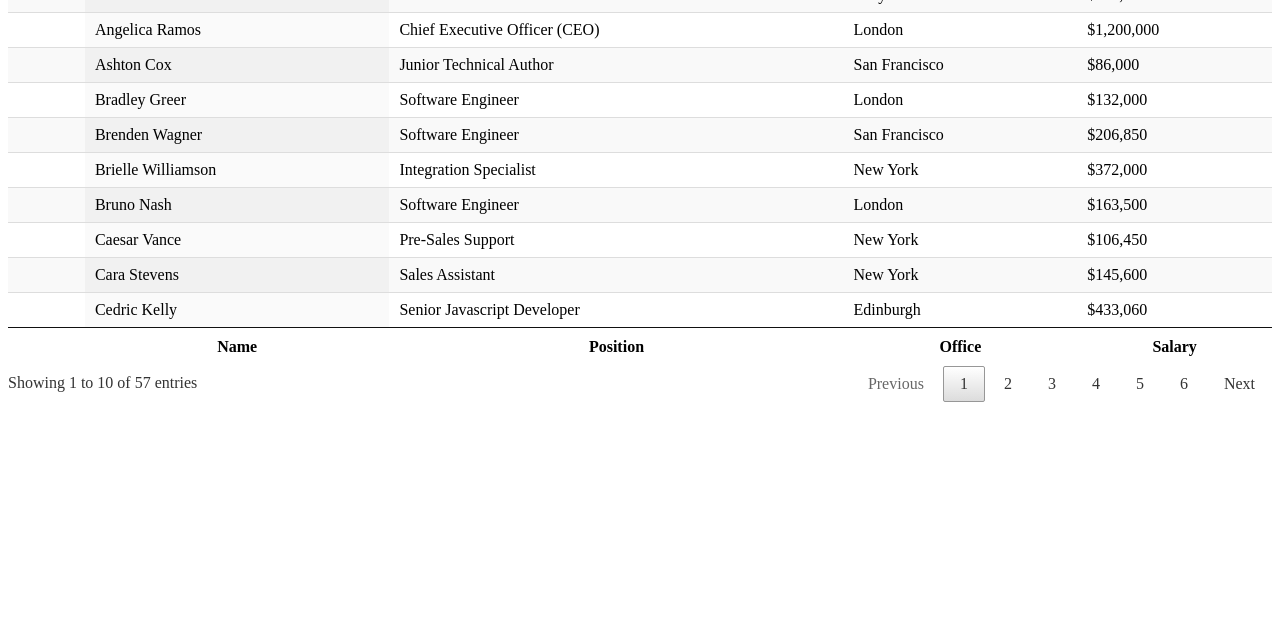
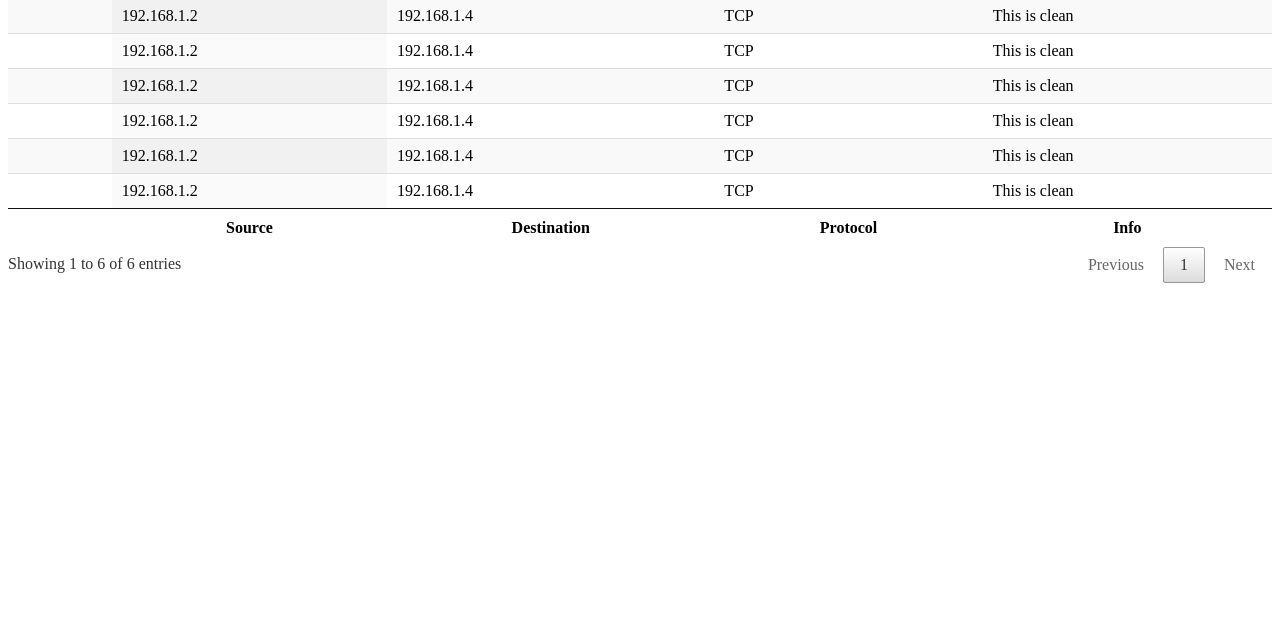
Before and after one commit to bishalbaaniya123/major_project_web, a Django app: page / in a window 1280 px wide. Shown: the part 90-732 px from the top of the page. Run offline with Django 3.2, Linux system fonts and the light colour scheme.

Commit message:
minor changes

```diff
--- a/home/templates/home.html
+++ b/home/templates/home.html
@@ -6,28 +6,30 @@
     <meta name="viewport"
           content="width=device-width, user-scalable=no, initial-scale=1.0, maximum-scale=1.0, minimum-scale=1.0">
     <meta http-equiv="X-UA-Compatible" content="ie=edge">
-    <link rel="stylesheet" type="text/css" href = "{% static 'css/style.css' %}" />
-    <link rel="stylesheet" type="text/css" href = "{% static 'css/jquery.dataTables.min.css' %}" />
+    <link rel="stylesheet" type="text/css" href="{% static 'css/style.css' %}"/>
+    <link rel="stylesheet" type="text/css" href="{% static 'css/jquery.dataTables.min.css' %}"/>
     <title>Document</title>
 </head>
 <body>
+<button onclick="alert('hello world');">Start</button>
+<button onclick="alert('hello world');">Stop</button>
 <table id="example" class="display" style="width:100%">
     <thead>
     <tr>
         <th></th>
-                <th>Name</th>
-                <th>Position</th>
-                <th>Office</th>
-                <th>Salary</th>
+        <th>Source</th>
+        <th>Destination</th>
+        <th>Protocol</th>
+        <th>Info</th>
     </tr>
     </thead>
     <tfoot>
     <tr>
         <th></th>
-                <th>Name</th>
-                <th>Position</th>
-                <th>Office</th>
-                <th>Salary</th>
+        <th>Source</th>
+        <th>Destination</th>
+        <th>Protocol</th>
+        <th>Info</th>
     </tr>
     </tfoot>
 </table>
@@ -36,58 +38,71 @@
 <script src="{% static 'js/jquery.dataTables.min.js' %}"></script>
 <script type="text/javascript">
     /* Formatting function for row details - modify as you need */
-function format ( d ) {
+    function format(d) {
         // `d` is the original data object for the row
-    return '<table cellpadding="5" cellspacing="0" border="0" style="padding-left:50px;">'+
-        '<tr>'+
-            '<td>Full name:</td>'+
-            '<td>'+d.name+'</td>'+
-        '</tr>'+
-        '<tr>'+
-            '<td>Extension number:</td>'+
-            '<td>'+d.extn+'</td>'+
-        '</tr>'+
-        '<tr>'+
-            '<td>Extra info:</td>'+
-            '<td>And any further details here (images etc)...</td>'+
-        '</tr>'+
+        return '<table cellpadding="5" cellspacing="0" border="0" style="padding-left:50px;">' +
+            '<tr>' +
+            '<td>Info:</td>' +
+            '<td>' + d.info + '</td>' +
+            '</tr>' +
+            '<tr>' +
+            '<td>Info 2:</td>' +
+            '<td>' + d.info2 + '</td>' +
+            '</tr>' +
+            '<tr>' +
+            '<td>Info 3:</td>' +
+            '<td>'+ d.info3 +'</td>' +
+            '</tr>' +
             '</table>';
     }
 
-$(document).ready(function() {
-    var table = $('#example').DataTable( {
-        "ajax": "{% static 'objects.txt' %}",
+    $(document).ready(function () {
+        $.ajax({
+            url: '/data',
+            type: 'get', // This is the default though, you don't actually need to always mention it
+            success: function (data) {
+                console.log("this is success");
+            },
+            failure: function (data) {
+                console.log("this is failure");
+            }
+        });
+        //to disable the warning if a certain value does not exist
+        $.fn.dataTableExt.sErrMode = 'throw';
+
+        var table = $('#example').DataTable({
+            "ajax": "/data",
             "columns": [
                 {
-                "className":      'details-control',
-                "orderable":      false,
-                "data":           null,
+                    "className": 'details-control',
+                    "orderable": false,
+                    "data": null,
                     "defaultContent": ''
                 },
-            { "data": "name" },
-            { "data": "position" },
-            { "data": "office" },
-            { "data": "salary" }
+                {"data": "source"},
+                {"data": "destination"},
+                {"data": "protocol"},
+                {"data": "info"}
             ],
             "order": [[1, 'asc']]
-    } );
+        });
 
         // Add event listener for opening and closing details
         $('#example tbody').on('click', 'td.details-control', function () {
             var tr = $(this).closest('tr');
-        var row = table.row( tr );
+            var row = table.row(tr);
 
-        if ( row.child.isShown() ) {
+            if (row.child.isShown()) {
                 // This row is already open - close it
                 row.child.hide();
                 tr.removeClass('shown');
             }
             else {
                 // Open this row
-            row.child( format(row.data()) ).show();
+                row.child(format(row.data())).show();
                 tr.addClass('shown');
             }
-    } );
-} );
+        });
+    });
 </script>
 </html>
--- a/home/urls.py
+++ b/home/urls.py
@@ -4,4 +4,6 @@ from . import views
 
 urlpatterns = [
     url(r'^$', views.home),
+    url(r'^data', views.sendjson),
+    url(r'^dataalt', views.sendjson2),
 ]
--- a/home/views.py
+++ b/home/views.py
@@ -1,6 +1,131 @@
 # Create your views here.
+from django.http import JsonResponse
 from django.shortcuts import render
 
 
 def home(request):
     return render(request, 'home.html')
+
+
+def sendjson(request):
+    data = {
+        "data": [
+            {
+                "id": "1",
+                "source": "192.168.1.2",
+                "destination": "192.168.1.4",
+                "protocol": "TCP",
+                "info": "This is clean",
+                "info2": "This is clean too",
+                "info3": "This is clean as well"
+            },
+            {
+                "id": "1",
+                "source": "192.168.1.2",
+                "destination": "192.168.1.4",
+                "protocol": "TCP",
+                "info": "This is clean",
+                "info2": "This is clean too",
+                "info3": "This is clean as well"
+            },
+            {
+                "id": "3",
+                "source": "192.168.1.2",
+                "destination": "192.168.1.4",
+                "protocol": "TCP",
+                "info": "This is clean",
+                "info2": "This is clean too",
+                "info3": "This is clean as well"
+            },
+            {
+                "id": "4",
+                "source": "192.168.1.2",
+                "destination": "192.168.1.4",
+                "protocol": "TCP",
+                "info": "This is clean",
+                "info2": "This is clean too",
+                "info3": "This is clean as well"
+            },
+            {
+                "id": "5",
+                "source": "192.168.1.2",
+                "destination": "192.168.1.4",
+                "protocol": "TCP",
+                "info": "This is clean",
+                "info2": "This is clean too",
+                "info3": "This is clean as well"
+            },
+            {
+                "id": "6",
+                "source": "192.168.1.2",
+                "destination": "192.168.1.4",
+                "protocol": "TCP",
+                "info": "This is clean",
+                "info2": "This is clean too",
+                "info3": "This is clean as well"
+            },
+        ]
+    }
+    return JsonResponse(data)
+
+
+def sendjson2(request):
+    data = {
+        "data": [
+            {
+                "id": "1",
+                "source": "192.168.1.2",
+                "destination": "192.168.1.4",
+                "protocol": "TCP",
+                "info": "This is clean",
+                "info2": "This is clean too",
+                "info3": "This is clean as well"
+            },
+            {
+                "id": "1",
+                "source": "192.168.1.2",
+                "destination": "192.168.1.4",
+                "protocol": "TCP",
+                "info": "This is clean",
+                "info2": "This is clean too",
+                "info3": "This is clean as well"
+            },
+            {
+                "id": "3",
+                "source": "192.168.1.2",
+                "destination": "192.168.1.4",
+                "protocol": "TCP",
+                "info": "This is clean",
+                "info2": "This is clean too",
+                "info3": "This is clean as well"
+            },
+            {
+                "id": "4",
+                "source": "192.168.1.2",
+                "destination": "192.168.1.4",
+                "protocol": "TCP",
+                "info": "This is clean",
+                "info2": "This is clean too",
+                "info3": "This is clean as well"
+            },
+            {
+                "id": "5",
+                "source": "192.168.1.2",
+                "destination": "192.168.1.4",
+                "protocol": "TCP",
+                "info": "This is clean",
+                "info2": "This is clean too",
+                "info3": "This is clean as well"
+            },
+            {
+                "id": "6",
+                "source": "192.168.1.2",
+                "destination": "192.168.1.4",
+                "protocol": "TCP",
+                "info": "This is clean",
+                "info2": "This is clean too",
+                "info3": "This is clean as well"
+            },
+        ]
+    }
+    return JsonResponse(data)
```
Also changed, not shown: static/images/JgBeT.png (added). Lines whose indentation alone changed are shown as unchanged.
